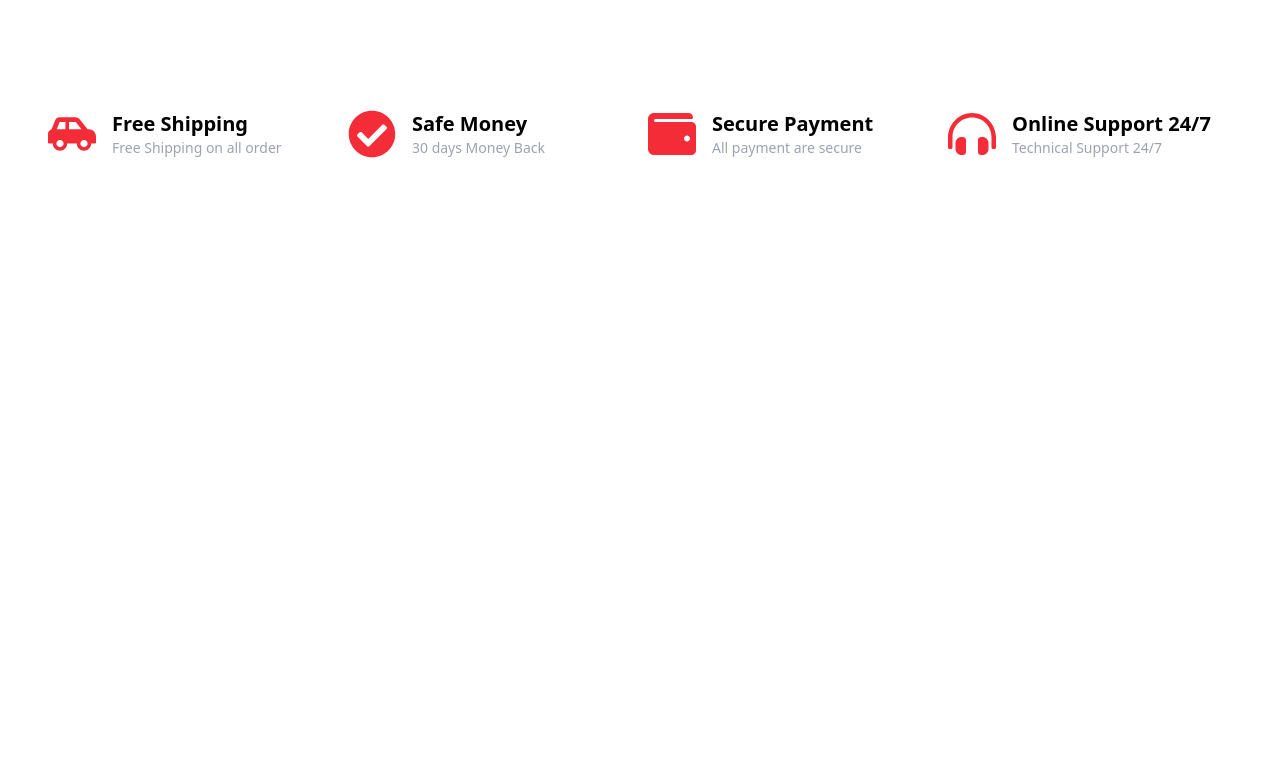
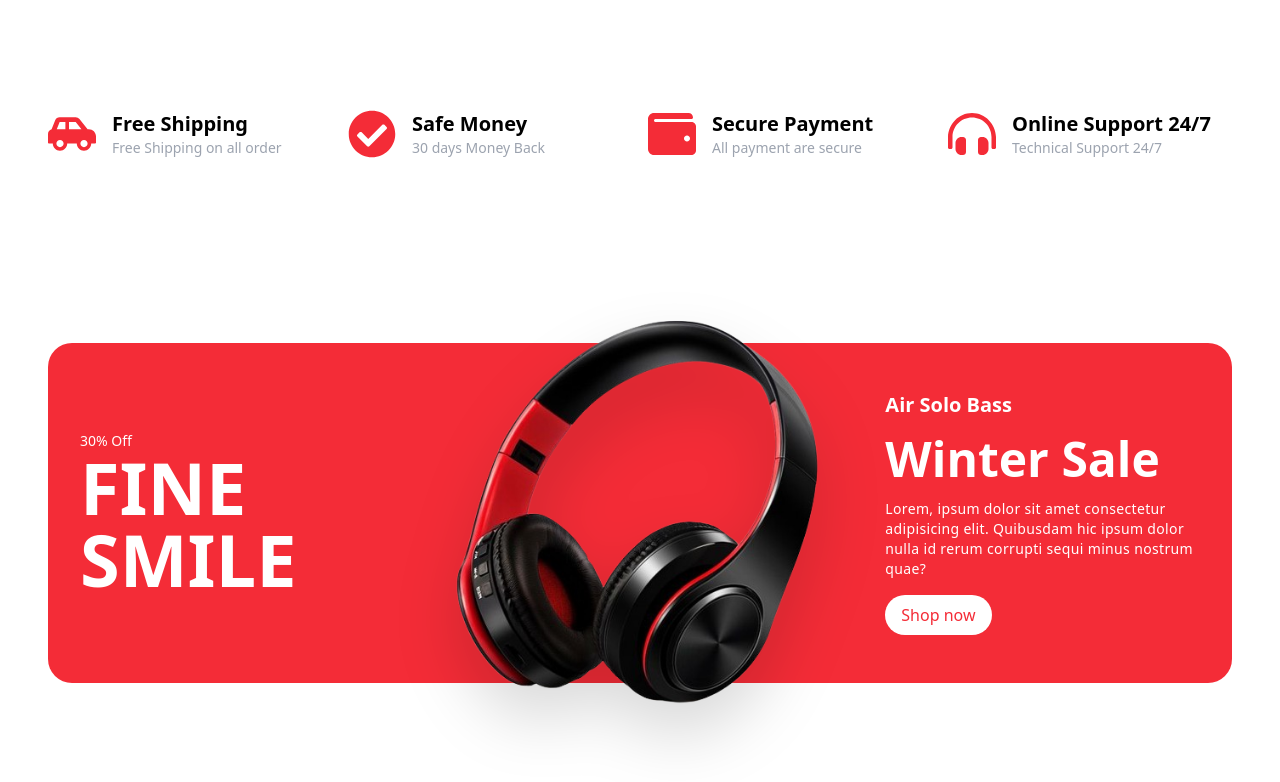
Before and after one commit to deveshru2712/Frontend_practise, a React (Vite) app: page / in a window 1280 px wide. Shown: the part 1464-2246 px from the top of the page. Before the commit the page ends 1702 px from the top, so only its background shows below. Built offline with nearby package versions, Linux system fonts and the light colour scheme.

Commit message:
added banner section

```diff
--- a/src/App.jsx
+++ b/src/App.jsx
@@ -4,6 +4,21 @@
 import Category from "./components/Category/Category";
 import Category2 from "./components/Category/Category2";
 import Services from "./components/Services/Services";
+import Banner from "./components/Banner/Banner";
+
+import headphone from "./assets/hero/headphone.png";
+
+const BannerData = {
+  discount: "30% Off",
+  title: "Fine Smile",
+  data: "10 Jan to 28 Jan",
+  image: headphone,
+  title2: "Air Solo Bass",
+  title3: "Winter Sale",
+  title4:
+    " Lorem, ipsum dolor sit amet consectetur adipisicing elit. Quibusdam hic ipsum dolor nulla id rerum corrupti sequi minus nostrum quae?",
+  bgColor: "#f42c37",
+};
 
 const App = () => {
   return (
@@ -13,6 +28,7 @@
       <Category />
       <Category2 />
       <Services />
+      <Banner data={BannerData} />
     </div>
   );
 };
--- /dev/null
+++ b/src/components/Banner/Banner.jsx
@@ -0,0 +1,47 @@
+import React from "react";
+
+const Banner = ({ data }) => {
+  return (
+    <div className="min-h-[550px] flex items-center justify-center py-12">
+      <div className="container">
+        <div
+          style={{ backgroundColor: data.bgColor }}
+          className="grid grid-cols-1 md:grid-cols-3 gap-6 items-center text-white rounded-3xl"
+        >
+          {/* first cols */}
+          <div className="p-6 sm:p-8">
+            <p className="text-sm">{data.discount}</p>
+            <h1 className="uppercase text-4xl lg:text-7xl font-bold">
+              {data.title}
+            </h1>
+            <p className="text-sm">{data.date}</p>
+          </div>
+          {/* second cols */}
+          <div className="h-full flex items-center">
+            <img
+              src={data.image}
+              alt={data.title}
+              className="scale-125 w-[250px] md:w-[340px] mx-auto drop-shadow-2xl object-cover"
+            />
+          </div>
+          {/* third cols */}
+          <div className="flex flex-col justify-center gap-4 p-6 sm:p-8">
+            <p className="font-bold text-xl">{data.title2}</p>
+            <p className="text-3xl sm:text-5xl font-bold">{data.title3}</p>
+            <p className="text-sm tracking-wide leading-5">{data.title4}</p>
+            <div>
+              <button
+                style={{ color: data.bgColor }}
+                className="bg-white py-2 px-4 rounded-full"
+              >
+                Shop now
+              </button>
+            </div>
+          </div>
+        </div>
+      </div>
+    </div>
+  );
+};
+
+export default Banner;
```
